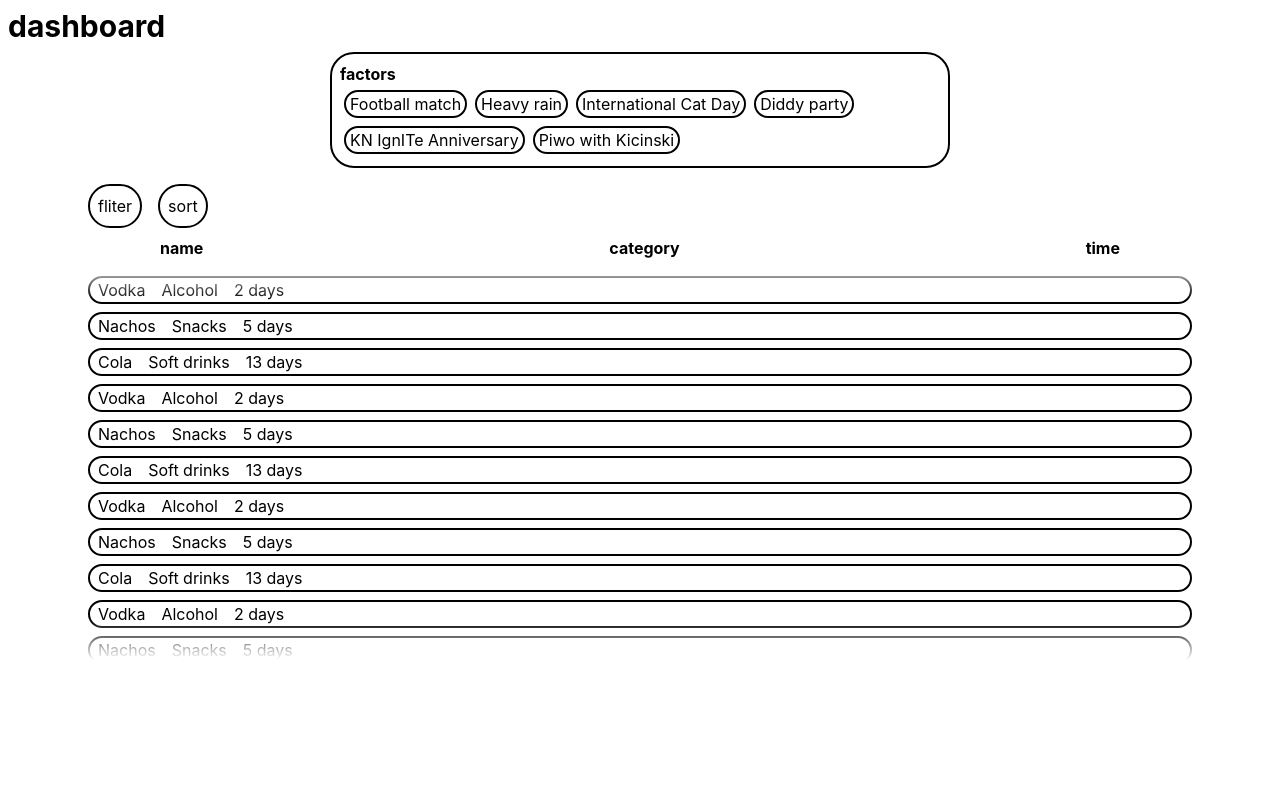
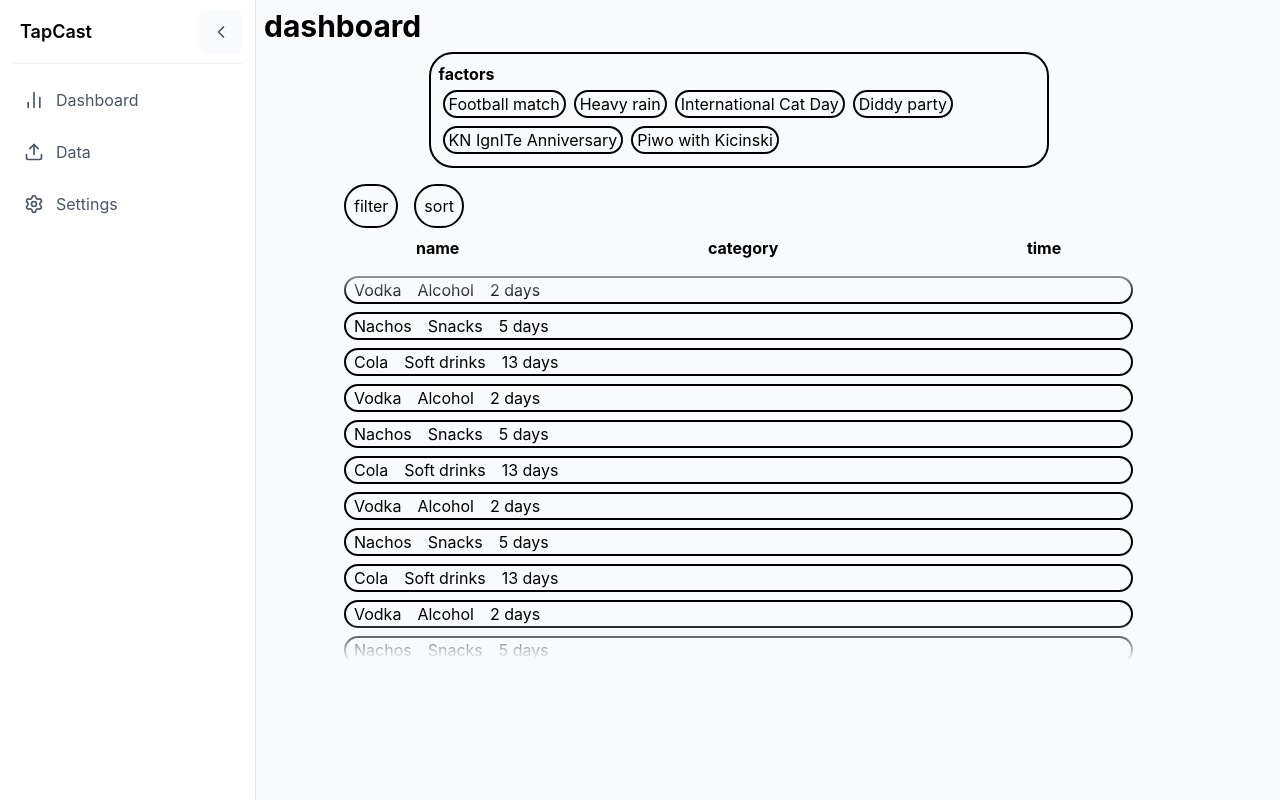
Before and after one commit to KN-IgnITe/tapcast, a React (Vite) app in the folder frontend/: page / in a window 1280 px wide. Built offline with nearby package versions, Linux system fonts and the light colour scheme.

Commit message:
feat(frontend): create shell stub

```diff
--- a/frontend/src/App.css
+++ /dev/null
@@ -1,4 +0,0 @@
-.button {
-    align-self: center;
-    max-width: 200px;
-}
--- a/frontend/src/App.tsx
+++ /dev/null
@@ -1,100 +0,0 @@
-import { useState, useEffect } from "react";
-import "./App.css";
-
-type Joke = {
-    setup: string;
-    punchline: string;
-};
-
-export function Joke({ joke }: { joke: Joke | null }) {
-    if (!joke)
-        return (
-            <p className="text-gray-500 animate-pulse">Ładowanie żartu...</p>
-        );
-
-    return (
-        <div className="mt-6 p-4 bg-white rounded-xl shadow-md border border-gray-100">
-            <p className="font-medium text-gray-800 italic">"{joke.setup}"</p>
-            <p className="mt-2 font-bold text-indigo-600">{joke.punchline}</p>
-        </div>
-    );
-}
-
-function App() {
-    const [count, setCount] = useState<number>(0);
-    const [joke, setJoke] = useState<Joke | null>(null);
-
-    const getJoke = async () => {
-        try {
-            const response = await fetch(
-                "https://official-joke-api.appspot.com/random_joke",
-            );
-            const data = await response.json();
-            setJoke(data);
-        } catch (error) {
-            console.error("failed to fetch joke: ", error);
-        }
-    };
-
-    useEffect(() => {
-        // i love react
-        const getInitialJoke = async () => {
-            try {
-                const response = await fetch(
-                    "https://official-joke-api.appspot.com/random_joke",
-                );
-                const data = await response.json();
-                setJoke(data);
-            } catch (error) {
-                console.error("failed to fetch initial joke:", error);
-            }
-        };
-
-        getInitialJoke();
-    }, []);
-
-    return (
-        // zamiast style={{ textAlign: "center" ... }}
-        <div className="min-h-screen bg-slate-50 flex flex-col items-center justify-center p-4 font-sans">
-            <div className="w-full max-w-md flex flex-col gap-6 text-center">
-                <span className="text-xl font-semibold text-slate-700">
-                    Jaka mamy dziś pogodę?
-                </span>
-
-                <div className="flex justify-center gap-4">
-                    <button
-                        className="px-6 py-2 bg-emerald-500 text-white rounded-full hover:bg-emerald-600 transition-colors shadow-lg"
-                        onClick={() => setCount(2317)}
-                    >
-                        spoko
-                    </button>
-                    <button
-                        className="px-6 py-2 bg-orange-500 text-white rounded-full hover:bg-orange-600 transition-colors shadow-lg"
-                        onClick={() => setCount(5)}
-                    >
-                        meh
-                    </button>
-                </div>
-
-                <span className="text-lg text-slate-600">
-                    Twoja lodziarnia potrzebuje dziś{" "}
-                    <strong className="text-indigo-600 text-2xl px-2">
-                        {count}
-                    </strong>{" "}
-                    lodzików
-                </span>
-
-                <button
-                    className="mt-4 px-8 py-3 bg-indigo-600 text-white font-bold rounded-lg hover:scale-105 transition-transform active:bg-indigo-700 shadow-xl"
-                    onClick={getJoke}
-                >
-                    Nowy żart!
-                </button>
-
-                <Joke joke={joke} />
-            </div>
-        </div>
-    );
-}
-
-export default App;
--- /dev/null
+++ b/frontend/src/Shell.tsx
@@ -0,0 +1,77 @@
+import { useState } from "react";
+import {
+    ChevronLeft,
+    ChevronRight,
+    BarChart2,
+    Upload,
+    Settings,
+} from "lucide-react";
+import Dashboard from "./dashboard/Dashboard";
+
+export default function Shell() {
+    const [isOpen, setIsOpen] = useState(true);
+
+    const menuItems = [
+        { icon: <BarChart2 size={20} />, label: "Dashboard" },
+        { icon: <Upload size={20} />, label: "Data" },
+        { icon: <Settings size={20} />, label: "Settings" },
+    ];
+
+    return (
+        <>
+            <div className="flex min-h-screen bg-gray-50">
+                <aside
+                    className={`bg-white border-r border-gray-200 flex flex-col justify-between transition-all duration-300 ease-in-out ${isOpen ? "w-64" : "w-18"}`}
+                >
+                    <div>
+                        {/* header */}
+                        <div className="flex mx-3 items-center justify-between h-16 border-b border-gray-100">
+                            <div
+                                className={`flex mx-2 gap-2 font-semibold text-lg transition-opacity duration-200 ${isOpen ? "opacity-100" : "opacity-0 hidden"}`}
+                            >
+                                <span>TapCast</span>
+                            </div>
+
+                            <button
+                                onClick={() => setIsOpen(!isOpen)}
+                                className="p-3 rounded-lg bg-gray-50 hover:bg-gray-100 text-gray-600 dynamic-toggle"
+                            >
+                                {isOpen ? (
+                                    <ChevronLeft size={20} />
+                                ) : (
+                                    <ChevronRight size={20} />
+                                )}
+                            </button>
+                        </div>
+
+                        {/* tabs */}
+                        <nav className="p-3 space-y-1">
+                            {menuItems.map((item, index) => (
+                                <a
+                                    key={index}
+                                    href="#"
+                                    className="flex items-center p-3 rounded-xl text-gray-600 hover:bg-gray-50 transition-colors group relative"
+                                >
+                                    <div className="shrink-0">{item.icon}</div>
+
+                                    <span
+                                        className={`ml-3 transition-all duration-300 whitespace-nowrap ${isOpen ? "opacity-100" : "opacity-0 w-0 overflow-hidden"}`}
+                                    >
+                                        {item.label}
+                                    </span>
+
+                                    {isOpen || (
+                                        <div className="absolute left-full ml-4 rounded-md px-2 py-1 bg-gray-900 text-white text-xs invisible opacity-0 -translate-x-2 transition-all group-hover:visible group-hover:opacity-100 group-hover:translate-x-0 z-50 whitespace-nowrap">
+                                            {item.label}
+                                        </div>
+                                    )}
+                                </a>
+                            ))}
+                        </nav>
+                    </div>
+                </aside>
+                <Dashboard></Dashboard>
+            </div>
+        </>
+    );
+}
--- a/frontend/src/dashboard/Dashboard.tsx
+++ b/frontend/src/dashboard/Dashboard.tsx
@@ -27,9 +27,10 @@ const predictions = [
 
 function Dashboard() {
     return (
-        <>
-            <h1 className="text-3xl font-bold m-2">dashboard</h1>
+        <div>
+            <h1 className="text-3xl font-bold m-2 mr-200">dashboard</h1>
 
+            {/* factors */}
             <div className="border-2 rounded-3xl w-fit mx-auto p-2 m-2">
                 <h1 className="font-bold">factors</h1>
                 <div className="flex flex-wrap w-fit max-w-150">
@@ -41,10 +42,11 @@ function Dashboard() {
                 </div>
             </div>
 
+            {/* prediction list */}
             <div className="px-20">
                 <div>
                     <button className="border-2 rounded-3xl m-2 p-2">
-                        fliter
+                        filter
                     </button>
                     <button className="border-2 rounded-3xl m-2 p-2">
                         sort
@@ -75,7 +77,7 @@ function Dashboard() {
                     ))}
                 </div>
             </div>
-        </>
+        </div>
     );
 }
 
--- a/frontend/src/main.tsx
+++ b/frontend/src/main.tsx
@@ -1,5 +1,5 @@
 import { createRoot } from "react-dom/client";
 import "./index.css";
-import Dashboard from "./dashboard/Dashboard.tsx";
+import App from "./Shell.tsx";
 
-createRoot(document.getElementById("root")!).render(<Dashboard />);
+createRoot(document.getElementById("root")!).render(<App />);
```
